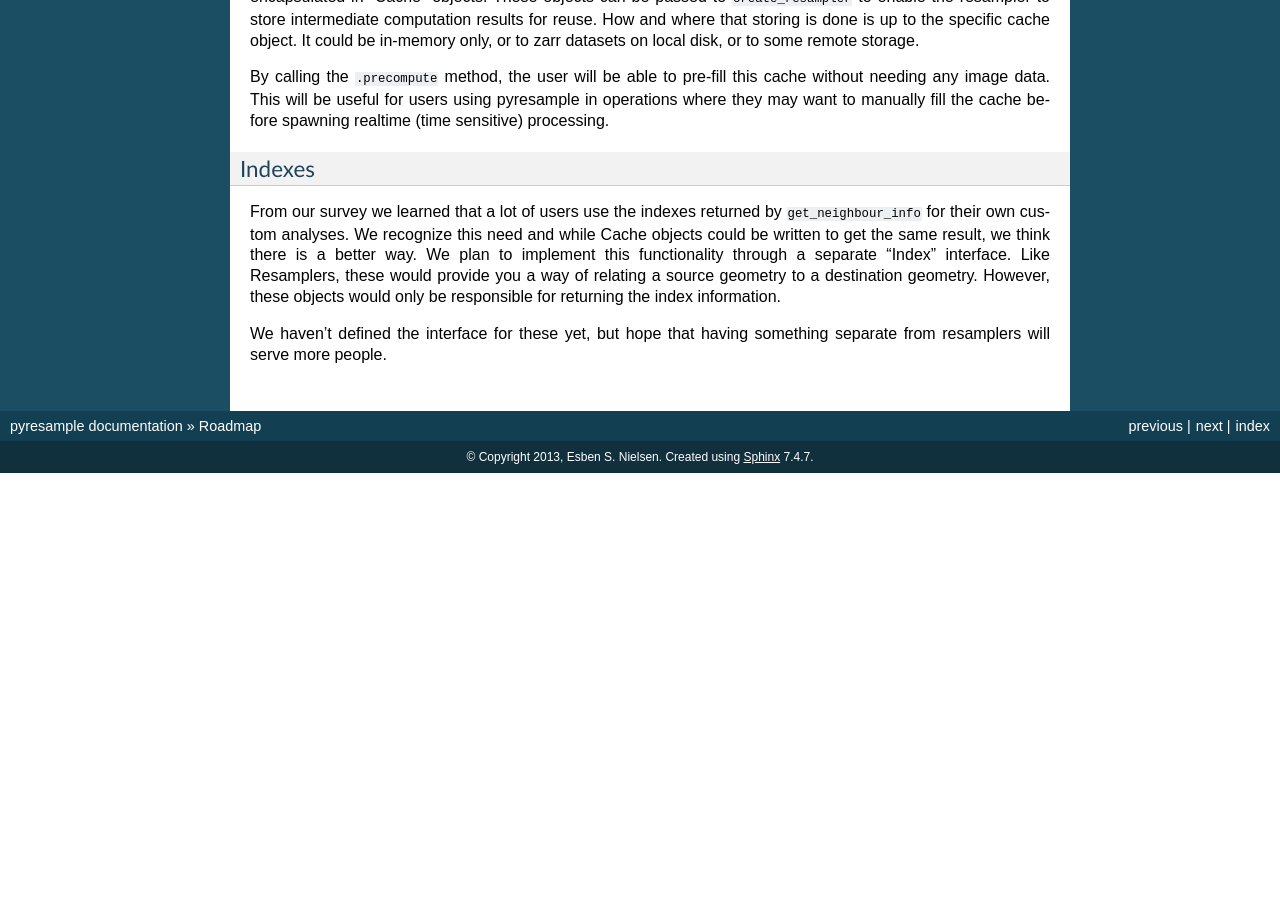
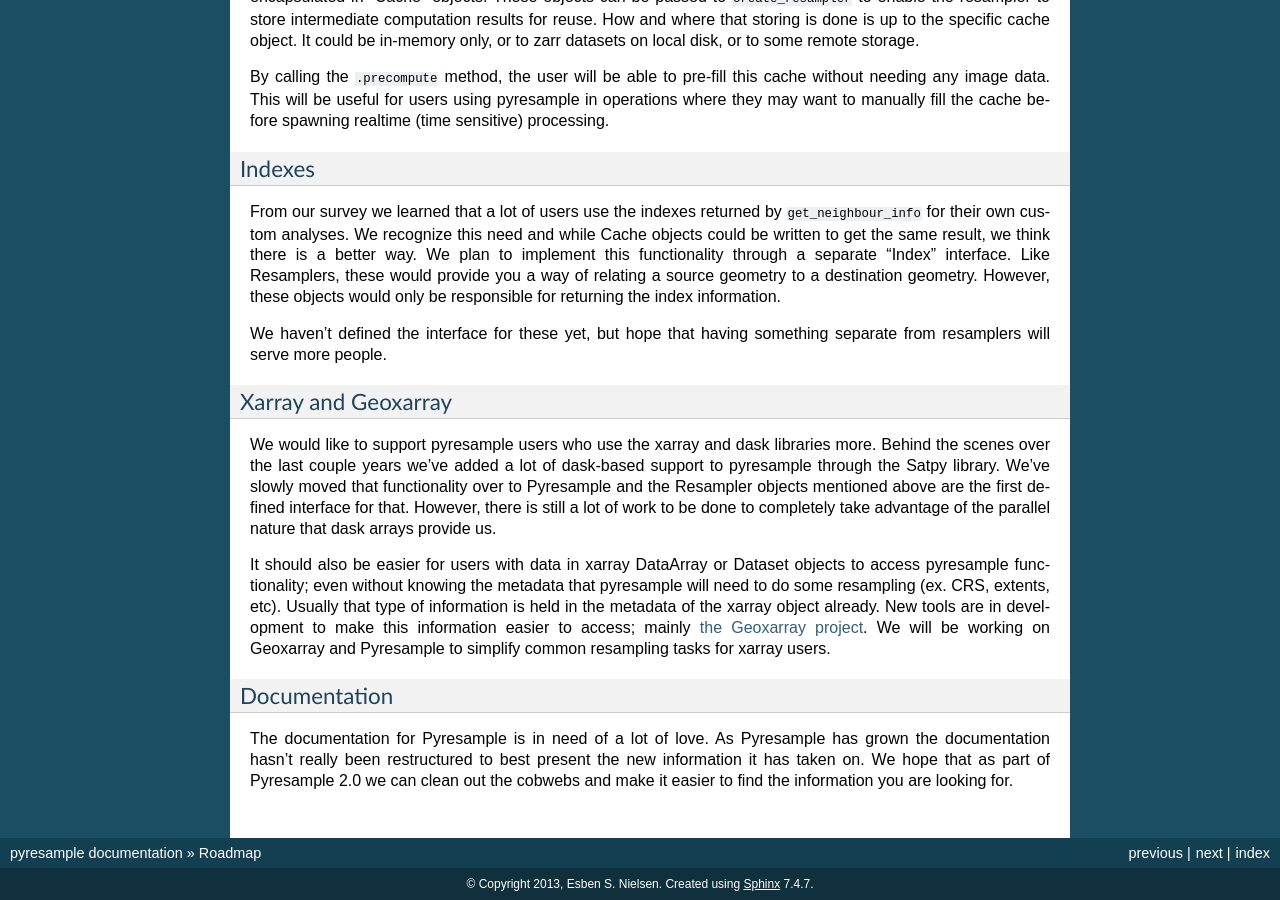
Before and after one commit to pytroll/pyresample, a Sphinx documentation site: the page built from docs/source/roadmap.rst, in a window 1280 px wide and 900 px high, scrolled down 2155 px. Built offline with Sphinx 7.4.7, drawn with Linux system fonts in a browser that asks for light colours; the version number could not be read and is left out; before the commit the page ends 2628 px from its top, so only the background shows below that; some of the changed text lies outside the part shown.

Commit message:
Add information about xarray, geoxarray, dask, and documentation

```diff
--- a/docs/source/roadmap.rst
+++ b/docs/source/roadmap.rst
@@ -160,3 +160,33 @@
 
 We haven't defined the interface for these yet, but hope that having something
 separate from resamplers will serve more people.
+
+Xarray and Geoxarray
+^^^^^^^^^^^^^^^^^^^^
+
+We would like to support pyresample users who use the xarray and dask libraries
+more. Behind the scenes over the last couple years we've added a lot of
+dask-based support to pyresample through the Satpy library. We've slowly moved
+that functionality over to Pyresample and the Resampler objects mentioned above
+are the first defined interface for that. However, there is still a lot of work
+to be done to completely take advantage of the parallel nature that dask arrays
+provide us.
+
+It should also be easier for users with data in xarray DataArray or Dataset
+objects to access pyresample functionality; even without knowing the
+metadata that pyresample will need to do some resampling (ex. CRS, extents,
+etc). Usually that type of information is held in the metadata of the xarray
+object already. New tools are in development to make this information easier
+to access; mainly
+`the Geoxarray project <https://geoxarray.github.io/latest/>`_.
+We will be working on Geoxarray and Pyresample to simplify common resampling
+tasks for xarray users.
+
+Documentation
+^^^^^^^^^^^^^
+
+The documentation for Pyresample is in need of a lot of love. As Pyresample
+has grown the documentation hasn't really been restructured to best present
+the new information it has taken on. We hope that as part of Pyresample 2.0
+we can clean out the cobwebs and make it easier to find the information you
+are looking for.
```
